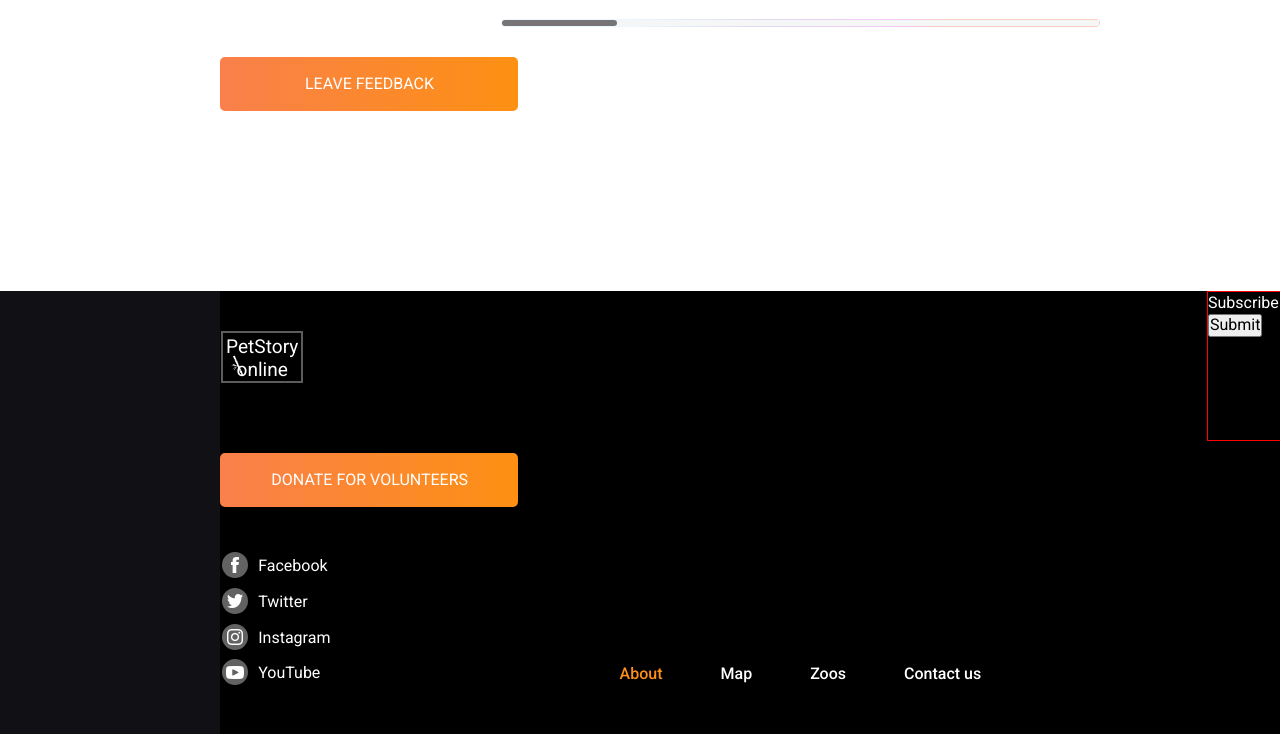
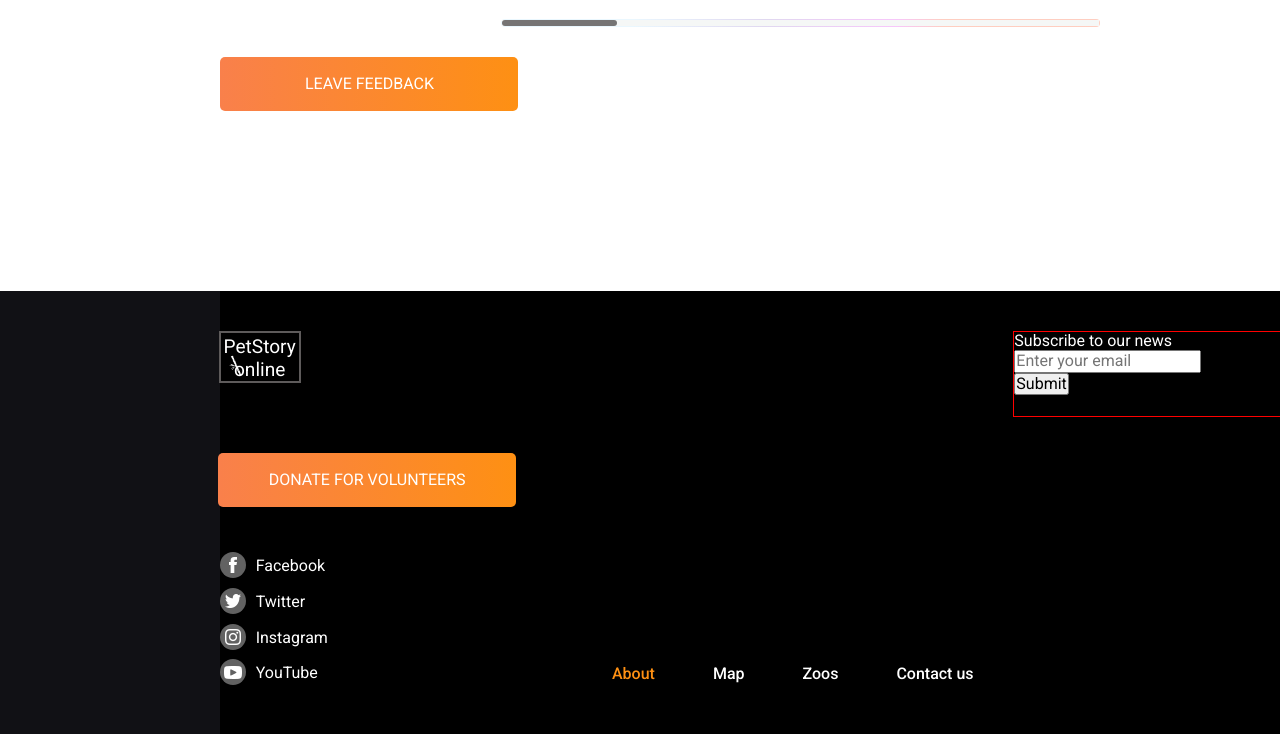
Before and after one commit to Svyazistvsa/Online-zoo1, a website built with Vite: page index.html in a window 1280 px wide. Shown: the part 4240-4974 px from the top of the page. Built offline with nearby package versions, Linux system fonts and the light colour scheme.

Commit message:
go to work

```diff
--- a/src/style.css
+++ b/src/style.css
@@ -639,8 +639,23 @@
     }
     .fThree {
         form {
+            position: relative;
+            right: 181px;
+            top: 40px;
             border: 1px solid red;
-            height: 150px;
+            height: 86px;
+            width: 366px;
+            P {
+                lable {
+                font-size: 100px;
+                display: block;
+                width: 237px;
+                }
+                input {
+                    display: block;
+
+                }
+            }
 
         }
     }
```
